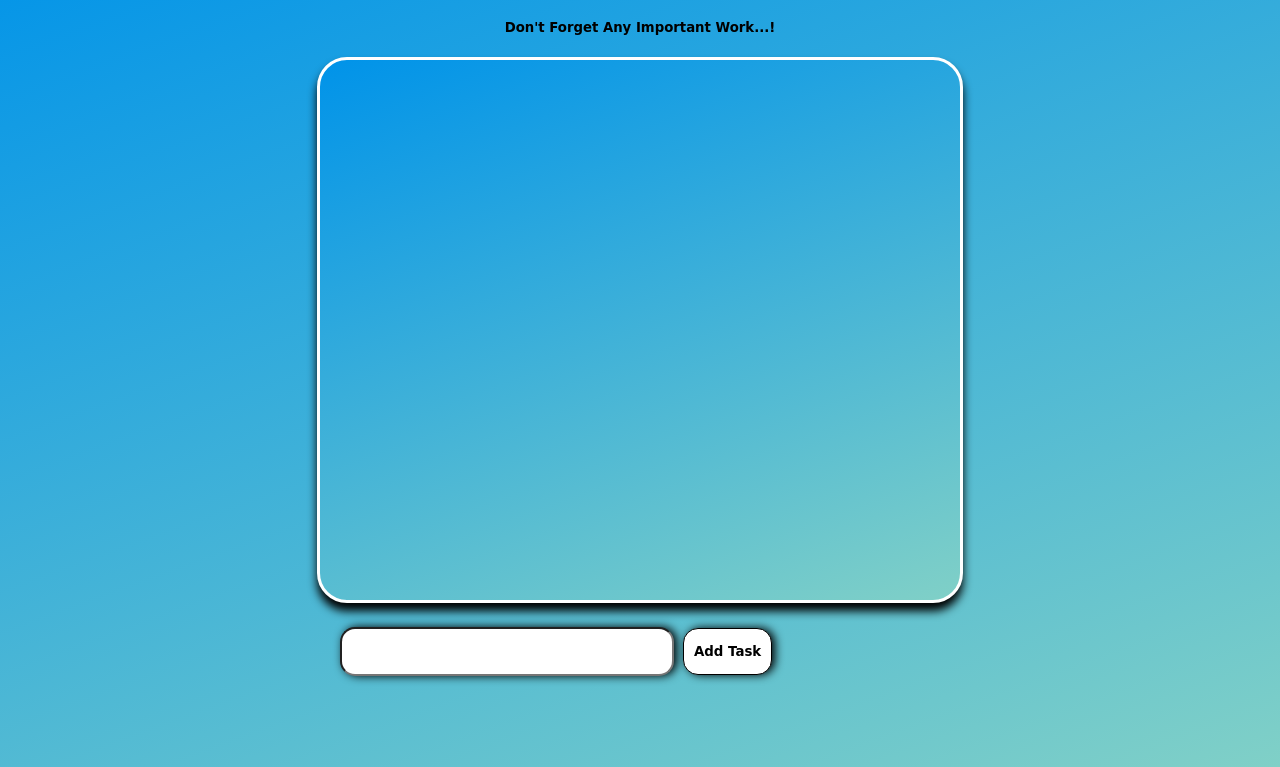
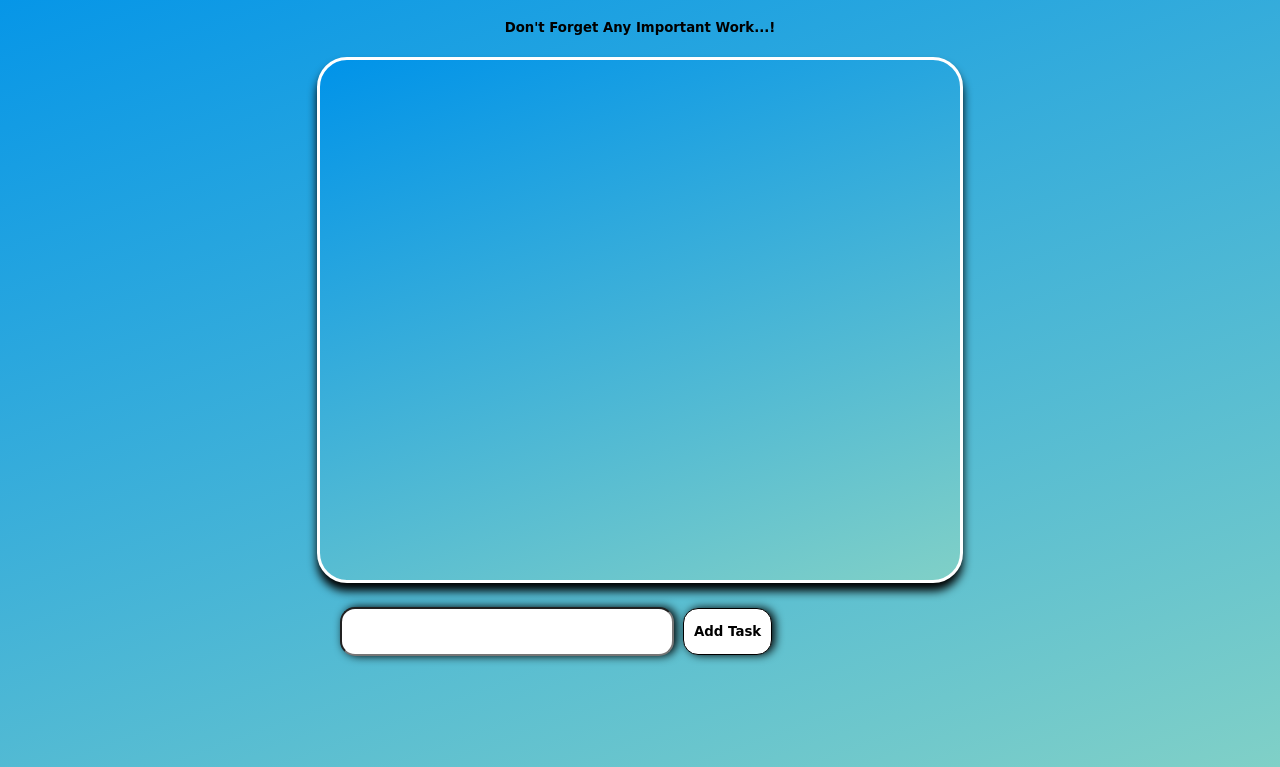
Before and after one commit to Miss-Shubhangi/mini-project-webDevelopment, a plain HTML site: page pages/todoListApplication.html in a window 1280 px wide. Shown: the part 62-829 px from the top of the page. Drawn offline with Linux system fonts and the light colour scheme.

Commit message:
height changed of todo list

```diff
--- a/pages/todoListApplication.html
+++ b/pages/todoListApplication.html
@@ -20,7 +20,7 @@
             background-color: #0093E9;
             background-image: linear-gradient(160deg, #0093E9 0%, #80D0C7 100%);
              min-height: 60vh;
-            height: 500px;
+            height: 450px;
             border: white 3px solid;
              display: block;
             width: 600px;
```
